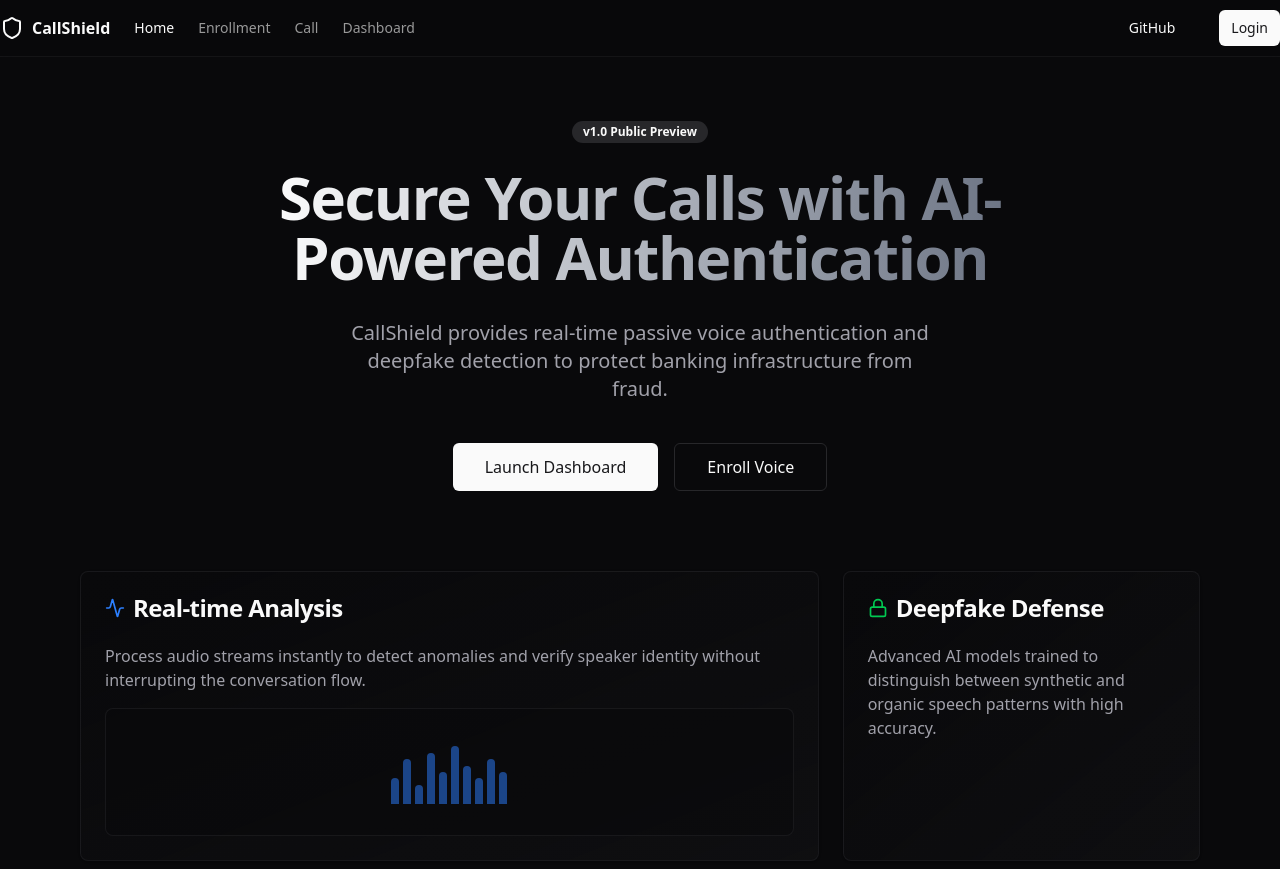
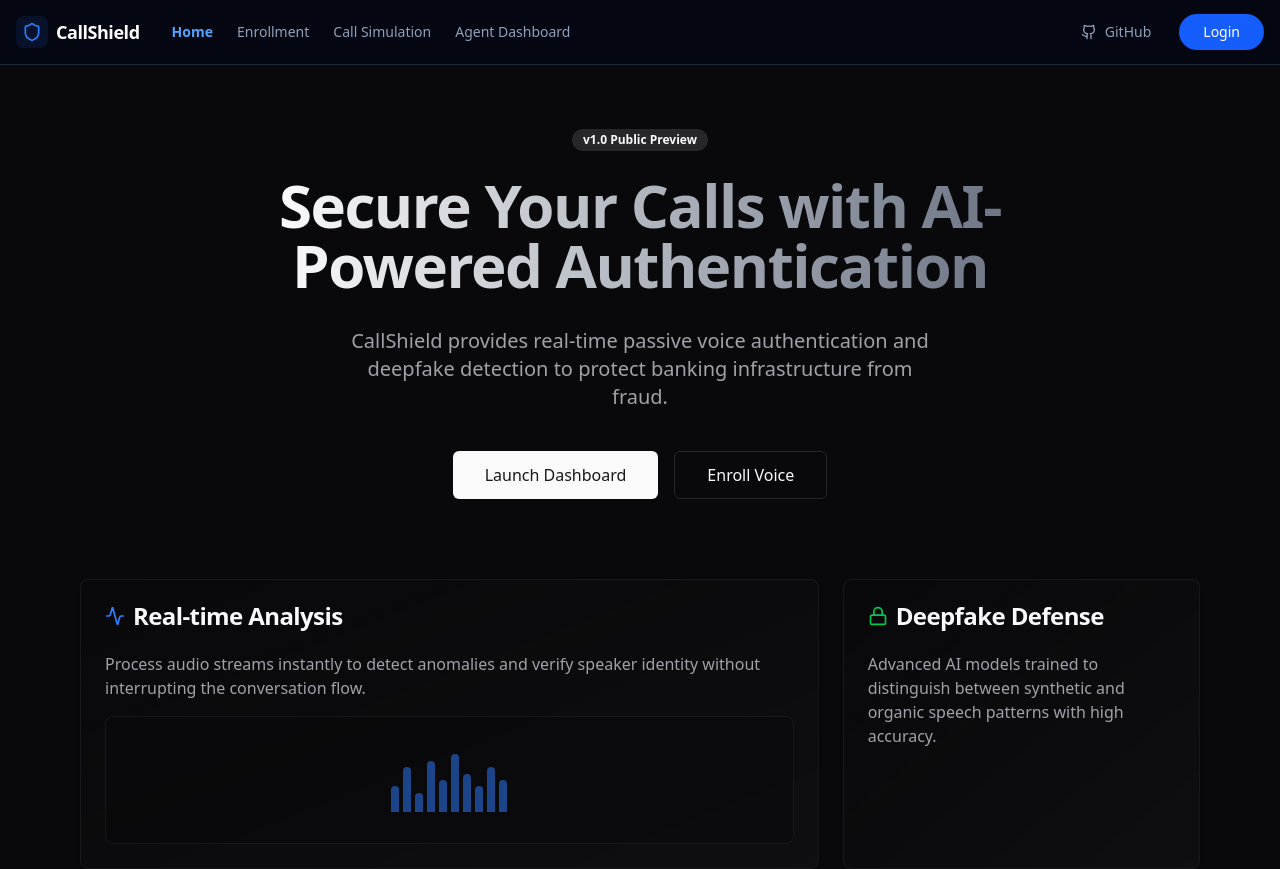
Before and after one commit to shreyk2/CallShield, a Next.js app in the folder frontend/: page / in a window 1280 px wide. Shown: the top 869 px of the page. Built offline with nearby package versions, Linux system fonts and the light colour scheme; no server answers.

Commit message:
Header changes v2

```diff
--- a/frontend/components/Header.tsx
+++ b/frontend/components/Header.tsx
@@ -2,7 +2,7 @@
 
 import Link from "next/link";
 import { usePathname } from "next/navigation";
-import { Shield, User } from "lucide-react";
+import { Shield, User, LogOut, Github } from "lucide-react"; // Added Icons
 import { cn } from "@/lib/utils";
 import { Button } from "@/components/ui/button";
 import { useEffect, useState } from "react";
@@ -50,34 +50,43 @@ export function Header() {
     },
     {
       href: "/call",
-      label: "Call",
+      label: "Call Simulation",
       active: pathname === "/call",
     },
     {
       href: "/dashboard",
-      label: "Dashboard",
+      label: "Agent Dashboard",
       active: pathname === "/dashboard",
     },
   ];
 
   return (
-    <header className="sticky top-0 z-50 w-full border-b border-border/40 bg-background/95 backdrop-blur supports-[backdrop-filter]:bg-background/60">
-      <div className="container flex h-14 max-w-screen-2xl items-center">
-        <div className="mr-4 flex">
-          <Link href="/" className="mr-6 flex items-center space-x-2">
-            <Shield className="h-6 w-6" />
-            <span className="hidden font-bold sm:inline-block">
+    // UPDATED: Dark theme, glassmorphism, and sticky positioning
+    <header className="sticky top-0 z-50 w-full border-b border-slate-800 bg-slate-950/70 backdrop-blur-md supports-[backdrop-filter]:bg-slate-950/60">
+      <div className="container mx-auto px-4 h-16 flex items-center justify-between">
+
+        {/* Logo Section */}
+        <div className="flex items-center gap-8">
+          <Link href="/" className="flex items-center space-x-2 group">
+            <div className="p-1.5 bg-blue-500/10 rounded-lg group-hover:bg-blue-500/20 transition-colors">
+              <Shield className="h-5 w-5 text-blue-500" />
+            </div>
+            <span className="hidden font-bold text-lg tracking-tight text-white sm:inline-block">
               CallShield
             </span>
           </Link>
-          <nav className="flex items-center space-x-6 text-sm font-medium">
+
+          {/* Navigation Links */}
+          <nav className="hidden md:flex items-center space-x-6 text-sm font-medium">
             {routes.map((route) => (
               <Link
                 key={route.href}
                 href={route.href}
                 className={cn(
-                  "transition-colors hover:text-foreground/80",
-                  route.active ? "text-foreground" : "text-foreground/60"
+                  "transition-colors duration-200",
+                  route.active
+                    ? "text-blue-400 font-semibold"
+                    : "text-slate-400 hover:text-white"
                 )}
               >
                 {route.label}
@@ -85,41 +94,49 @@ export function Header() {
             ))}
           </nav>
         </div>
-        <div className="flex flex-1 items-center justify-end space-x-4">
-          <nav className="flex items-center">
-            <Button asChild variant="ghost" size="sm">
+
+        {/* Right Side Actions */}
+        <div className="flex items-center gap-4">
+          <Button
+            asChild
+            variant="ghost"
+            size="sm"
+            className="text-slate-400 hover:text-white hover:bg-slate-800 hidden sm:flex"
+          >
             <Link
               href="https://github.com/shreyk2/CallShield"
               target="_blank"
               rel="noreferrer"
+              className="gap-2"
             >
+              <Github className="w-4 h-4" />
               GitHub
             </Link>
           </Button>
-          </nav>
 
           {userEmail ? (
-            <div className="flex items-center gap-4 pl-4 border-l border-border">
-              <div className="flex items-center gap-2">
-                <div className="h-8 w-8 rounded-full bg-primary/10 flex items-center justify-center">
-                  <User className="w-4 h-4 text-primary" />
-                </div>
-                <span className="text-sm font-medium hidden sm:inline-block">
+            <div className="flex items-center gap-3 pl-3 border-l border-slate-800">
+              <div className="hidden sm:flex items-center gap-2 px-3 py-1.5 rounded-full bg-slate-900 border border-slate-800">
+                <User className="w-3.5 h-3.5 text-blue-400" />
+                <span className="text-xs font-medium text-slate-300">
                   {userEmail}
                 </span>
               </div>
+
               <Button
                 variant="ghost"
-                size="sm"
+                size="icon"
+                className="h-8 w-8 text-slate-400 hover:text-red-400 hover:bg-red-400/10"
+                title="Sign Out"
                 onClick={async () => {
                   await supabase.auth.signOut();
                 }}
               >
-                Sign Out
+                <LogOut className="w-4 h-4" />
               </Button>
             </div>
           ) : (
-            <Button asChild size="sm" className="ml-4">
+            <Button asChild size="sm" className="bg-blue-600 hover:bg-blue-500 text-white rounded-full px-6">
               <Link href="/login">Login</Link>
             </Button>
           )}
```
Lines whose indentation alone changed are shown as unchanged.
